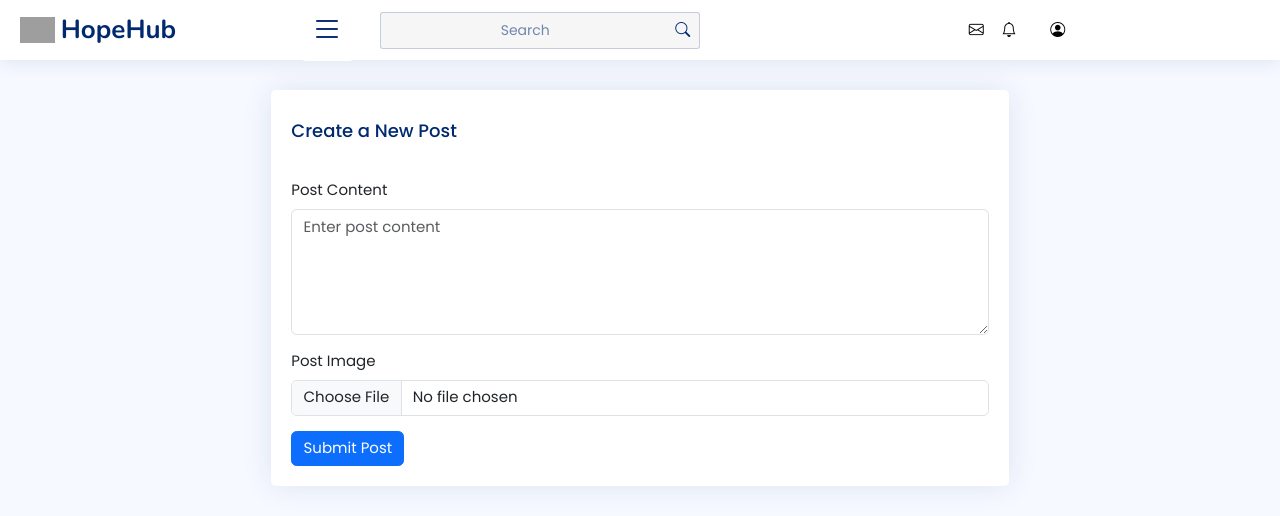
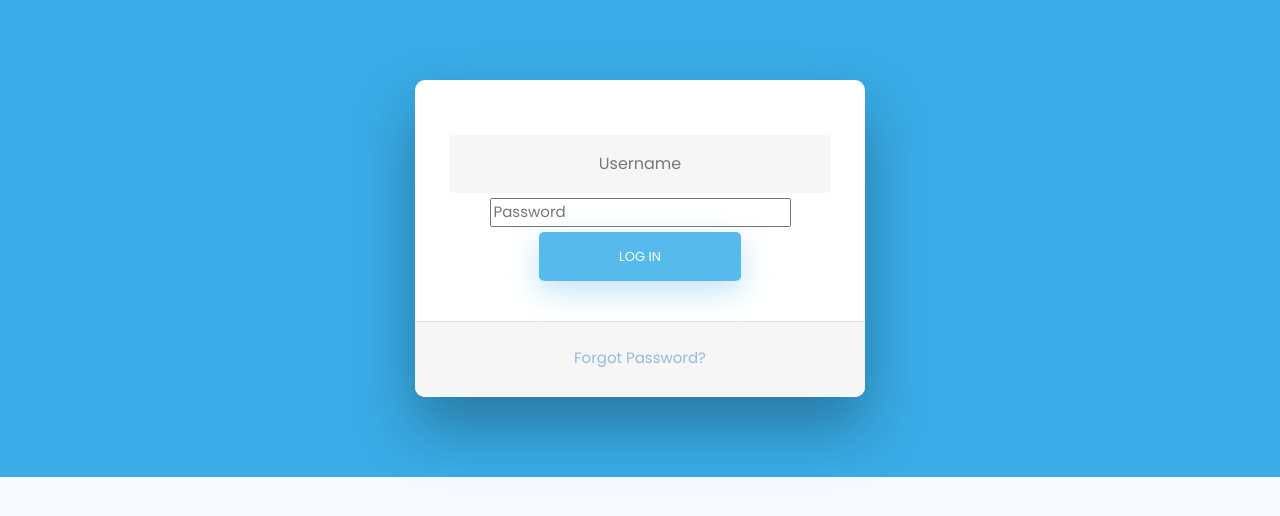
Before and after one commit to kill3rstabs/HackBattle-ReactVsAngular, a React (Create React App) app: page / in a window 1280 px wide. Shown: the top 516 px of the page. Built offline with nearby package versions, Linux system fonts and the light colour scheme; grey boxes are pictures that could not be loaded.

Commit message:
Added login functionality

```diff
--- a/package.json
+++ b/package.json
@@ -9,6 +9,7 @@
     "bootstrap-icons": "^1.10.5",
     "react": "^18.2.0",
     "react-dom": "^18.2.0",
+    "react-router-dom": "^6.14.2",
     "react-scripts": "5.0.1",
     "web-vitals": "^2.1.4"
   },
--- a/src/App.js
+++ b/src/App.js
@@ -6,6 +6,8 @@ import { SidePanel } from "./Components/SidePanel";
 import { PostsComponent } from './Components/PostsComponent';
 import React, { useState, useEffect } from 'react';
 import Login from "./Components/LoginComponents/Login"
+import { Messages } from './Components/MessageComponent/Messages';
+import { BrowserRouter as Router, Routes, Route } from 'react-router-dom';
 function App() {
   const [isOpen, setIsOpen] = useState(false);
 
@@ -20,11 +22,11 @@ function App() {
     // let index = todos.indexOf(todo);
     // todos.splice(index, 1);
 
-    setTodos(posts.filter((e) => {
+    setPosts(posts.filter((e) => {
       return e !== post;
     }));
     console.log("deleted", posts)
-    localStorage.setItem("todos", JSON.stringify(todos));
+
   }
   const addPosts = (msg) => {
     console.log("I am adding this Post", posts)
@@ -44,21 +46,36 @@ function App() {
   }
   return (
 
-    <div className="flex">
+    // <div className="flex">
+    //   <SidePanel isOpen={isOpen} />;
+    //   <div className="w-3/4 p-4">
+    //     <Header toggleSidePanel={toggleSidePanel}/>
+
+    //     <PostForm addPosts = {addPosts}/>
+    //     <PostsComponent posts = {posts} onDelete={onDelete}/>
+    //   </div>
+
+    //  </div>
+
+    // <Messages/>
+    // <>
+    //  <Login/>
+    //  </>
+    <Router>
+      <Routes>
+        <Route path="/" element={<Login />} />
+        <Route path="/frontpage" element={<div className="flex">
       <SidePanel isOpen={isOpen} />;
       <div className="w-3/4 p-4">
         <Header toggleSidePanel={toggleSidePanel}/>
 
         <PostForm addPosts = {addPosts}/>
-        <PostsComponent posts = {posts}/>
+        <PostsComponent posts = {posts} onDelete={onDelete}/>
       </div>
 
-     </div>
-
-
-    // <>
-    //  <Login/>
-    //  </>
+     </div>} />
+      </Routes>
+    </Router>
   );
 }
 
--- a/src/Components/LoginComponents/Login.css
+++ b/src/Components/LoginComponents/Login.css
@@ -1,8 +1,10 @@
-
 /* BASIC */
 
-html {
-    background-color: #56baed;
+.body{
+  background-color: #39ace7;
+  width: 100%;
+  height: 100%;
+
 }
 
 body {
--- a/src/Components/LoginComponents/Login.js
+++ /dev/null
@@ -1,48 +0,0 @@
-import React from "react";
-import "./Login.css";
-export default function Login() {
-  return (
-    <div className="login">
-
-
-        <div className="wrapper fadeInDown ">
-          <div id="formContent">
-            {/* Tabs Titles */}
-            {/* Icon */}
-            <div className="fadeIn first">
-              <div className="empty"></div>
-            </div>
-            {/* Login Form */}
-            <form>
-              <input
-                type="text"
-                id="login"
-                className="fadeIn second"
-                name="login"
-                placeholder="login"
-              />
-              <input
-                type="text"
-                id="password"
-                className="fadeIn third"
-                name="login"
-                placeholder="password"
-              />
-              <input
-                type="submit"
-                className="fadeIn fourth"
-                defaultValue="Log In"
-              />
-            </form>
-            {/* Remind Passowrd */}
-            <div id="formFooter">
-              <a className="underlineHover" href="#">
-                Forgot Password?
-              </a>
-            </div>
-          </div>
-        </div>
-
-    </div>
-  );
-}
--- /dev/null
+++ b/src/Components/LoginComponents/Login.jsx
@@ -0,0 +1,77 @@
+import React, { useState } from 'react';
+import { useNavigate } from 'react-router-dom';
+import './Login.css';
+
+const Login = () => {
+  const [username, setUsername] = useState('');
+  const [password, setPassword] = useState('');
+  const navigate = useNavigate();
+
+  const handleLogin = (e) => {
+    e.preventDefault();
+
+    // Check if the user exists in localStorage
+    const users = JSON.parse(localStorage.getItem('users')) || [];
+    const userExists = users.some((user) => user.username === username);
+
+    if (userExists) {
+      alert('Logged in successfully!');
+      navigate('/frontpage'); // Redirect to the front page upon successful login
+    } else {
+      // Create a new user and store in localStorage
+      const newUser = {
+        username,
+        password,
+      };
+      users.push(newUser);
+      localStorage.setItem('users', JSON.stringify(users));
+      alert('New user created!');
+    }
+  };
+
+  return (
+    <div className="body">
+      <div className="login">
+        <div className="wrapper fadeInDown">
+          <div id="formContent">
+            <div className="fadeIn first">
+              <div className="empty"></div>
+            </div>
+            <form onSubmit={handleLogin}>
+              <input
+                type="text"
+                id="login"
+                className="fadeIn second"
+                name="login"
+                placeholder="Username"
+                value={username}
+                onChange={(e) => setUsername(e.target.value)}
+              />
+              <input
+                type="password"
+                id="password"
+                className="fadeIn third"
+                name="login"
+                placeholder="Password"
+                value={password}
+                onChange={(e) => setPassword(e.target.value)}
+              />
+              <input
+                type="submit"
+                className="fadeIn fourth"
+                value="Log In"
+              />
+            </form>
+            <div id="formFooter">
+              <a className="underlineHover" href="#">
+                Forgot Password?
+              </a>
+            </div>
+          </div>
+        </div>
+      </div>
+    </div>
+  );
+};
+
+export default Login;
--- /dev/null
+++ b/src/Components/MessageComponent/Messages.css
@@ -0,0 +1,20 @@
+/* src/App.css */
+.messages {
+  height: 400px;
+  overflow-y: auto;
+}
+
+.message {
+  padding: 10px;
+  border-radius: 8px;
+  margin: 5px 0;
+}
+
+.sent {
+  background-color: #dcf8c6;
+  align-self: flex-end;
+}
+
+.received {
+  background-color: #f3f3f3;
+}
--- /dev/null
+++ b/src/Components/MessageComponent/Messages.jsx
@@ -0,0 +1,62 @@
+import React from 'react';
+import './Messages.css';
+
+export function Messages() {
+  return (
+    <div className="container mt-5">
+      <div className="row">
+        <div className="col-3">
+          {/* Sidebar */}
+          <div className="p-3 bg-white rounded shadow-sm">
+            <h5>Chats</h5>
+            <hr />
+            {/* List of chats */}
+            <ul className="list-unstyled">
+              <li className="my-2">
+                <img
+                  src="https://via.placeholder.com/40"
+                  alt="User"
+                  className="rounded-circle me-2"
+                />
+                User 1
+              </li>
+              <li className="my-2">
+                <img
+                  src="https://via.placeholder.com/40"
+                  alt="User"
+                  className="rounded-circle me-2"
+                />
+                User 2
+              </li>
+              {/* Add more users */}
+            </ul>
+          </div>
+        </div>
+        <div className="col-9">
+          {/* Chat area */}
+          <div className="p-3 bg-white rounded shadow-sm">
+            <h5>User 1</h5>
+            <hr />
+            {/* Message list */}
+            <div className="messages">
+              {/* Example messages */}
+              <div className="message sent">Hello!</div>
+              <div className="message received">Hi there!</div>
+              {/* Add more messages */}
+            </div>
+            {/* Message input */}
+            <div className="input-group mt-3">
+              <input
+                type="text"
+                className="form-control"
+                placeholder="Type your message..."
+                aria-label="Type your message..."
+              />
+              <button className="btn btn-primary">Send</button>
+            </div>
+          </div>
+        </div>
+      </div>
+    </div>
+  );
+}
--- a/src/Components/SinglePost.js
+++ b/src/Components/SinglePost.js
@@ -19,7 +19,7 @@ export const SinglePost = ({ post,onDelete }) => {
                 <h3 className="card-title">@{post.username}</h3>
               </div>
 
-              <button className="btn btn-danger"onClick={()=>{onDelete(todo)}}>Delete</button>
+              <button className="btn btn-danger"onClick={()=>{onDelete(post)}}>Delete</button>
               </div>
               <p className="mx-6 mt-1 font-semibold text-xl">{post.msg}</p>
             </div>
```
Also changed, not shown: 1 other file (tests, documents, lock files or other folders). Lines whose indentation alone changed are shown as unchanged.
